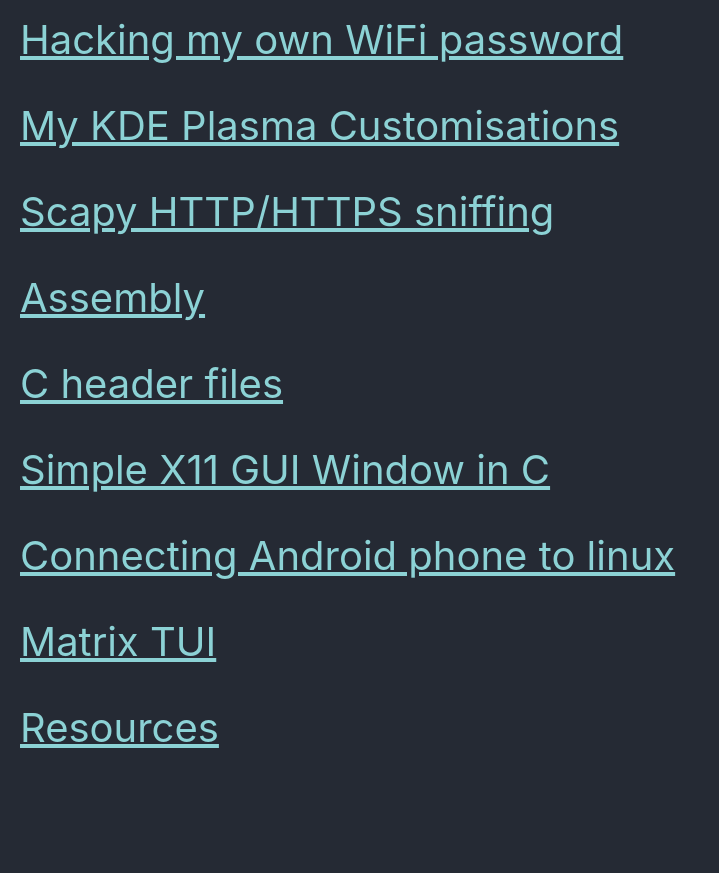
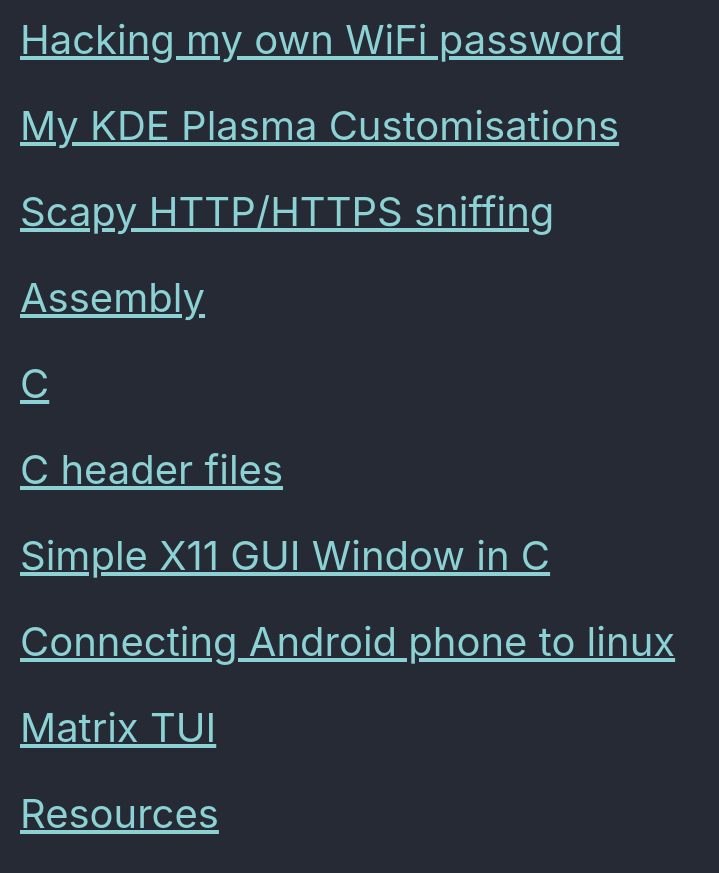
Before and after one commit to Connor-McCartney/Connor-McCartney.github.io, a Jekyll site: the page built from _pages/misc.md, in a window 1280 px wide and 900 px high, scrolled down 1484 px. Shown: the top 873 px of the window, without its empty margins (0-719 px from the left). Built offline with Jekyll 4.4.1, drawn with Linux system fonts in a browser that asks for light colours; cached includes are drawn as plain includes; before the commit the page ends 2298 px from its top, so only the background shows below that.

Commit message:
Update misc.md

```diff
--- a/_pages/misc.md
+++ b/_pages/misc.md
@@ -43,6 +43,8 @@ title: Misc
 
 <span style="font-size:2em;">   [Assembly](/misc/assembly)   </span>
 
+<span style="font-size:2em;">   [C](/misc/C)   </span>
+
 <span style="font-size:2em;">   [C header files](/misc/Cheaderfiles)   </span>
 
 <span style="font-size:2em;">   [Simple X11 GUI Window in C](/misc/xguic)   </span>
```
